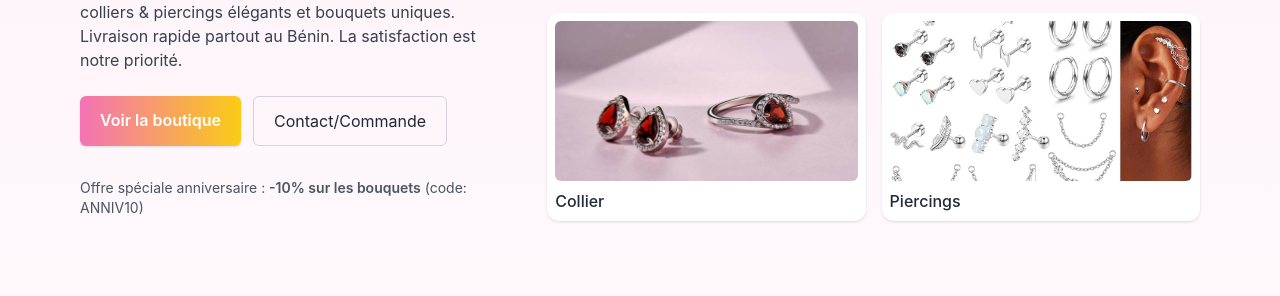
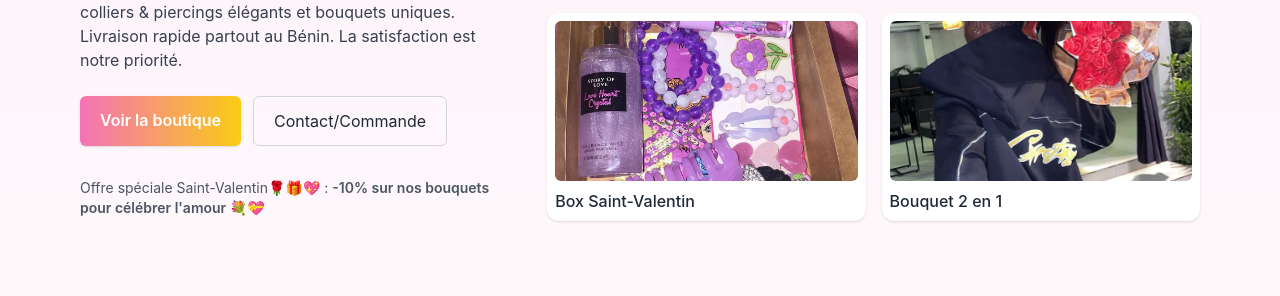
Before and after one commit to Nao61/douni_market, a website built with Vite: page index.html in a window 1280 px wide. Shown: the part 339-635 px from the top of the page. Built offline with nearby package versions, Linux system fonts and the light colour scheme.

Commit message:
Ajustement pour la Saint Valentin

```diff
--- a/index.html
+++ b/index.html
@@ -167,15 +167,14 @@ Enjoy! --  ceci est pour l'anniversaire de Douni Market 🎁
         </div>
 
         <div class="mt-8 text-sm text-gray-600">
-          Offre spéciale anniversaire :
-          <span class="font-semibold">-10% sur les bouquets</span> (code:
-          ANNIV10)
+          Offre spéciale Saint-Valentin🌹🎁💖 :
+          <span class="font-semibold">-10% sur nos bouquets pour célébrer l'amour 💐💝</span>
         </div>
       </div>
 
       <div class="md:w-3/5">
         <div id="heroCards" class="grid grid-cols-2 gap-4">
-          <div
+          <!-- <div
             class="rounded-xl overflow-hidden shadow product-card bg-white p-2"
           >
             <img
@@ -184,6 +183,16 @@ Enjoy! --  ceci est pour l'anniversaire de Douni Market 🎁
               class="w-full h-40 object-cover rounded-md"
             />
             <div class="mt-2 font-medium">Tissus</div>
+          </div> -->
+          <div
+            class="rounded-xl overflow-hidden shadow product-card bg-white p-2"
+          >
+            <img
+              src="assets/img/clienteBouquet.jpg"
+              alt="tissu"
+              class="w-full h-40 object-cover rounded-md"
+            />
+            <div class="mt-2 font-medium">Bouquet en Satin</div>
           </div>
           <div
             class="rounded-xl overflow-hidden shadow product-card bg-white p-2"
@@ -193,9 +202,9 @@ Enjoy! --  ceci est pour l'anniversaire de Douni Market 🎁
               alt="bouquet"
               class="w-full h-40 object-cover rounded-md"
             />
-            <div class="mt-2 font-medium">Bouquet</div>
+            <div class="mt-2 font-medium">Bouquet de rose</div>
           </div>
-          <div
+          <!-- <div
             class="rounded-xl overflow-hidden shadow product-card bg-white p-2"
           >
             <img
@@ -204,8 +213,18 @@ Enjoy! --  ceci est pour l'anniversaire de Douni Market 🎁
               class="w-full h-40 object-cover rounded-md"
             />
             <div class="mt-2 font-medium">Collier</div>
+          </div> -->
+          <div
+            class="rounded-xl overflow-hidden shadow product-card bg-white p-2"
+          >
+            <img
+              src="assets/img/box_I.jpg"
+              alt="collier"
+              class="w-full h-40 object-cover rounded-md"
+            />
+            <div class="mt-2 font-medium">Box Saint-Valentin</div>
           </div>
-          <div
+          <!-- <div
             class="rounded-xl overflow-hidden shadow product-card bg-white p-2"
           >
             <img
@@ -214,6 +233,16 @@ Enjoy! --  ceci est pour l'anniversaire de Douni Market 🎁
               class="w-full h-40 object-cover rounded-md"
             />
             <div class="mt-2 font-medium">Piercings</div>
+          </div> -->
+          <div
+            class="rounded-xl overflow-hidden shadow product-card bg-white p-2"
+          >
+            <img
+              src="assets/img/bouquet_2en1.jpg"
+              alt="piercing"
+              class="w-full h-40 object-cover rounded-md"
+            />
+            <div class="mt-2 font-medium">Bouquet 2 en 1</div>
           </div>
         </div>
       </div>
```
Also changed, not shown: assets/img/bouquet_2en1.jpg (added), assets/img/box_I.jpg (added), assets/img/box_II.jpg (added), assets/img/clienteBouquet.jpg (added).
